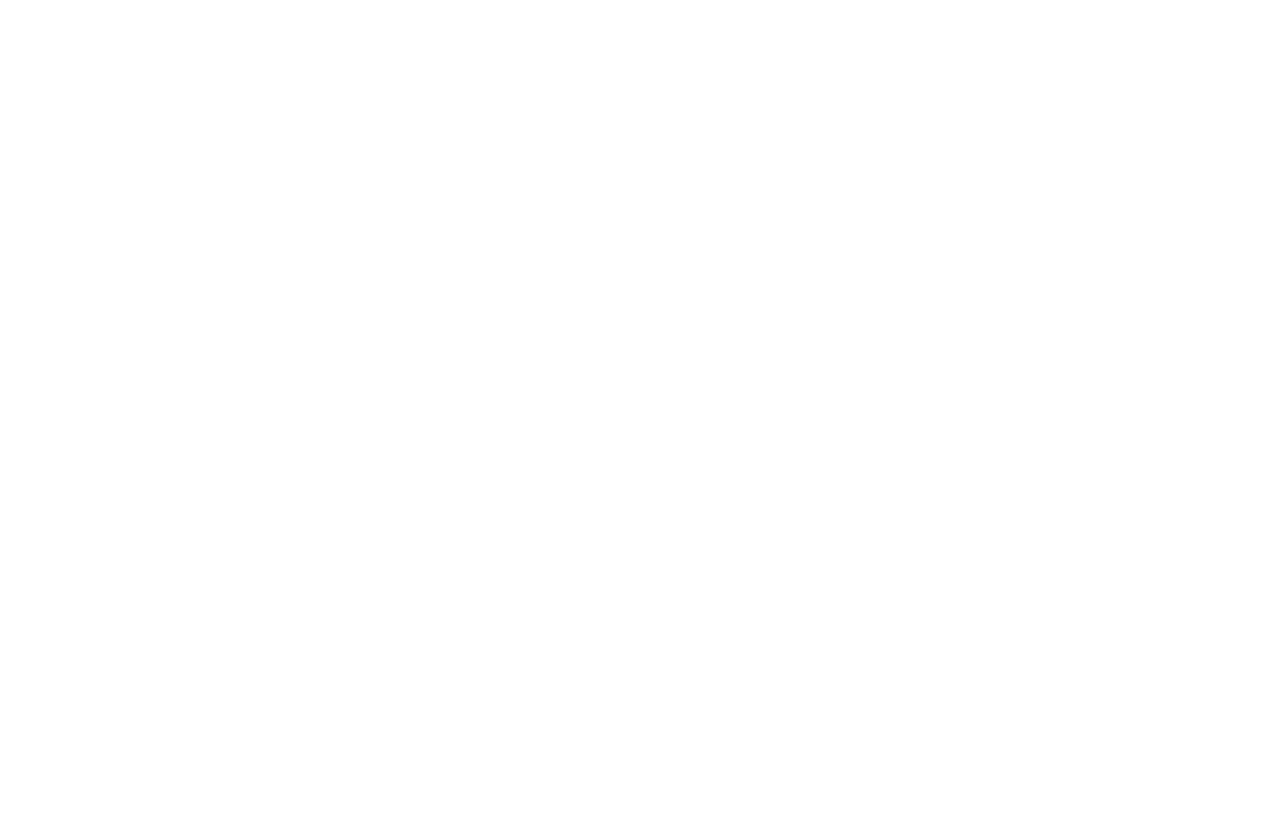
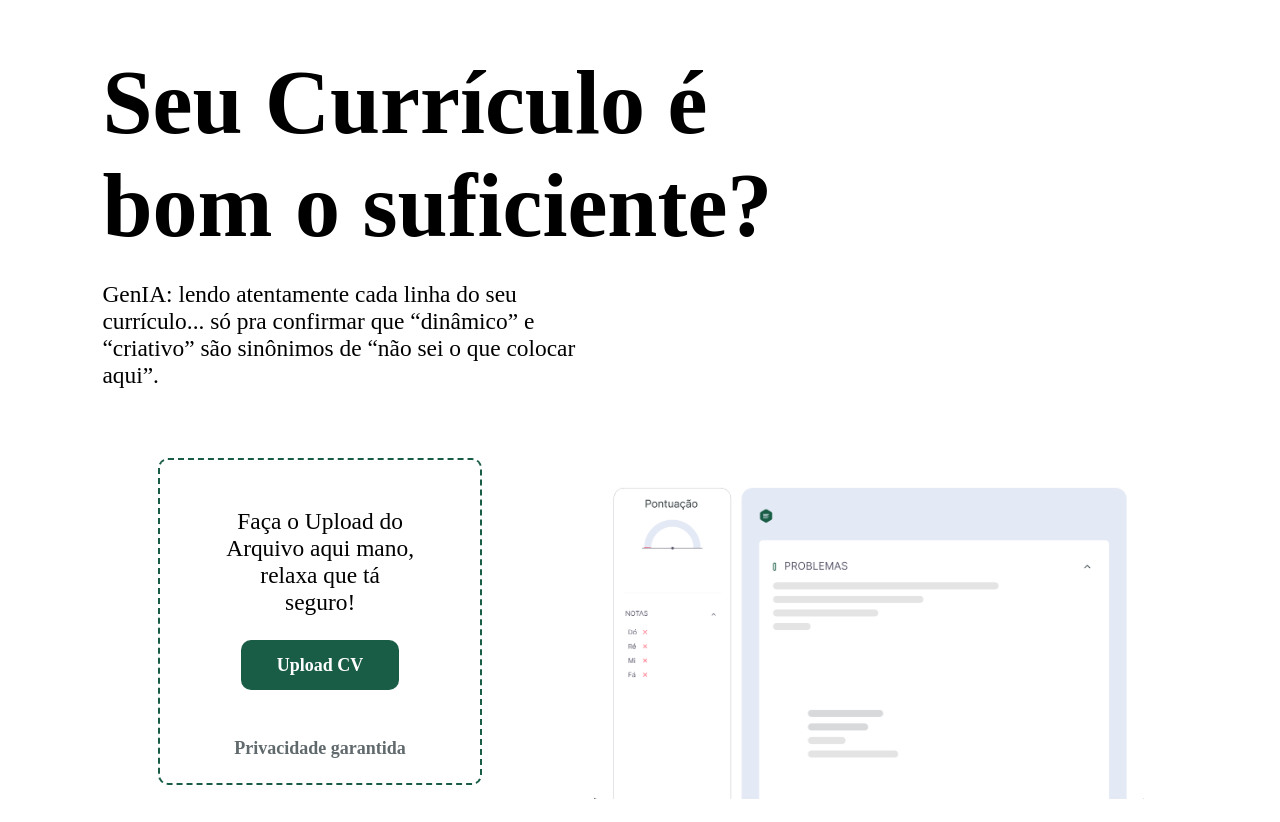
Before and after one commit to Codecon-team/Frontend-GenIA, a Vue app: page / in a window 1280 px wide. Before the commit the page ends 800 px from the top, so only its background shows below. Built offline with nearby package versions, Linux system fonts and the light colour scheme.

Commit message:
feat: criação de conteudo na tela home

```diff
--- a/src/views/HomeView.vue
+++ b/src/views/HomeView.vue
@@ -1,7 +1,100 @@
-<script setup>
-</script>
+<script setup></script>
 
 <template>
   <main>
+    <span>
+      <h1>Seu Currículo é</h1>
+      <h2>bom o suficiente?</h2>
+      <p>
+        GenIA: lendo atentamente cada linha do seu currículo... só pra confirmar que
+        “dinâmico” e “criativo” são sinônimos de “não sei o que colocar aqui”.
+      </p>
+    </span>
+    <div class="container">
+      <span class="glass">
+        <div class="upload-container">
+          <p>Faça o Upload do Arquivo aqui mano, relaxa que tá seguro!</p>
+          <label class="green-btn">
+            Upload CV
+            <input type="file" id="file" name="file" />
+          </label>
+          <p>Privacidade garantida</p>
+        </div>
+      </span>
+      <span class="glass">
+        <img src="../../public/home-image.png" alt="" />
+      </span>
+    </div>
   </main>
 </template>
+
+<style scoped>
+.container {
+  margin-top: 4vh;
+  display: flex;
+  align-items: center;
+  justify-content: space-around;
+}
+
+img {
+  height: 45vh;
+  pointer-events: none;
+}
+
+.upload-container {
+  width: 25vw;
+  background-color: #ffffff;
+  border-radius: 10px;
+  border: dashed #1a5d46 2px;
+  display: flex;
+  flex-direction: column;
+  align-items: center;
+  gap: 3vh;
+  padding: 3vh 0;
+
+  & p {
+    width: 15vw;
+    text-align: center;
+  }
+
+  & p:last-of-type {
+    font-size: 18px;
+    color: #60696c;
+    font-weight: 600;
+  }
+
+  & label {
+    width: fit-content;
+
+    & input {
+      display: none;
+    }
+  }
+}
+
+.glass {
+  background: rgba(255, 255, 255, 0.2);
+  backdrop-filter: blur(120px);
+  -webkit-backdrop-filter: blur(5px);
+  padding: 1rem;
+  border-radius: 20px;
+  display: block;
+  width: fit-content;
+}
+
+main {
+  padding: 4vw 10vh 0 8vw;
+}
+
+h1,
+h2 {
+  font-size: 5rem;
+  font-weight: 700;
+}
+
+p {
+  font-size: 1.3rem;
+  margin-top: 3vh;
+  width: 38vw;
+}
+</style>
```
Also changed, not shown: public/home-image.png (added).
